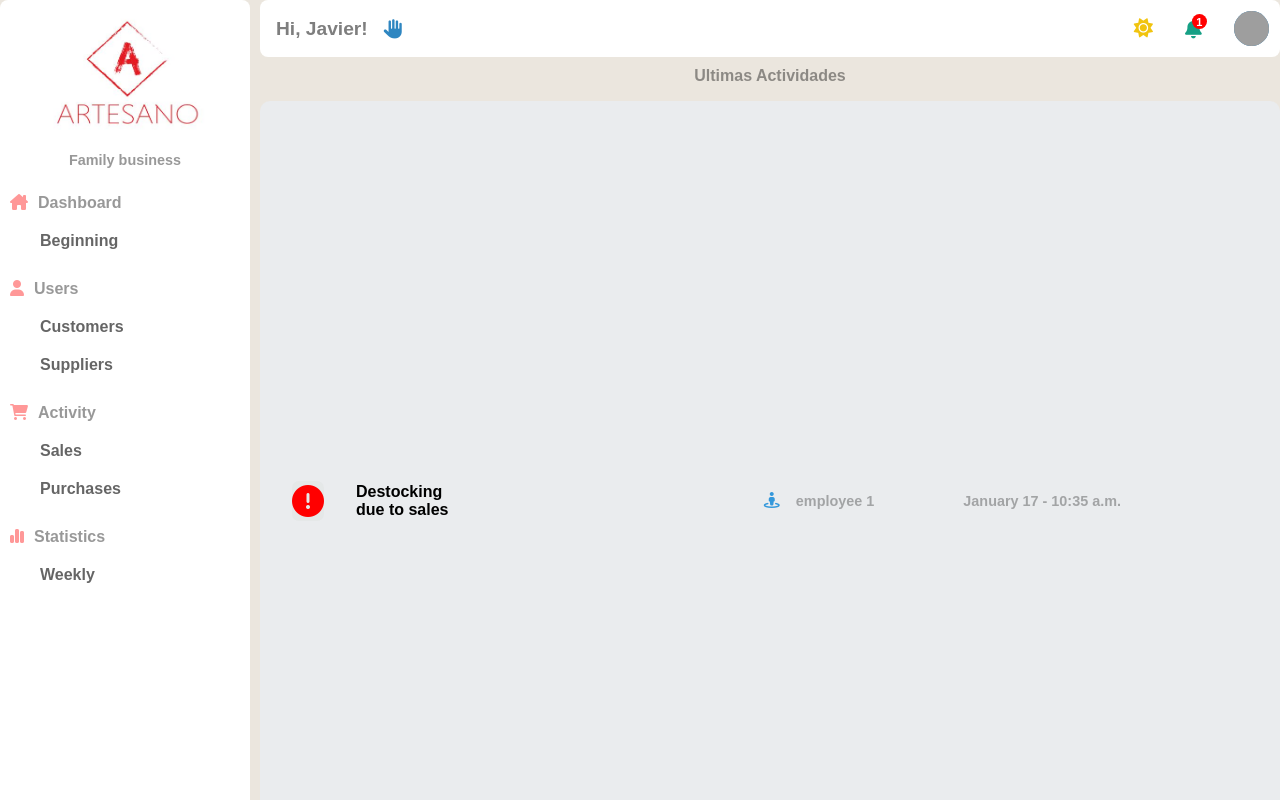
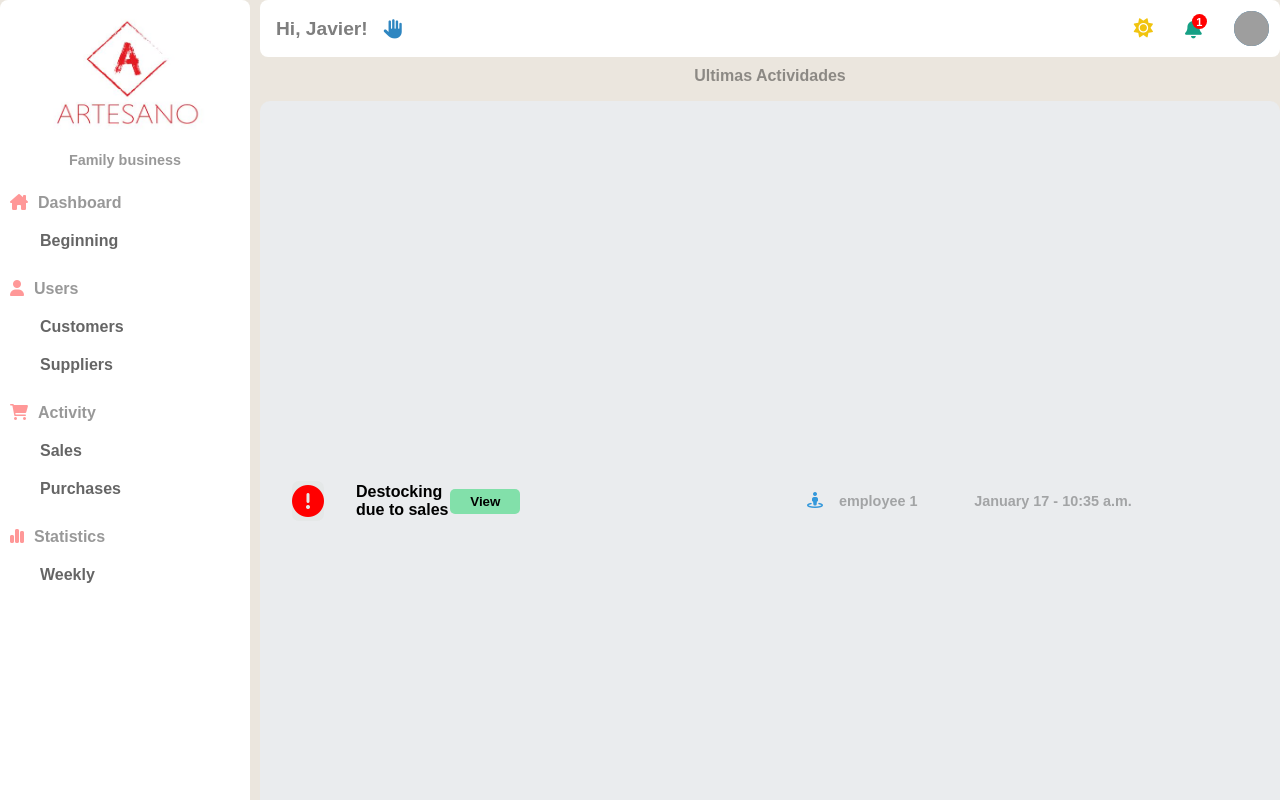
Before and after one commit to javier1793-op/Tesis, a React (Vite) app: page / in a window 1280 px wide. Shown: the top 800 px of the page. Built offline with nearby package versions, Linux system fonts and the light colour scheme; grey boxes are pictures that could not be loaded.

Commit message:
widgits button

```diff
--- a/src/Components/Widgets.jsx
+++ b/src/Components/Widgets.jsx
@@ -7,10 +7,16 @@ const Widgets = () => {
 
     <div className="container">
         <div className="info">
-            <div className="alert">
-            <i class="fa-solid fa-circle-exclamation"></i>
+            <div className="left-info">
+                <div className="alert">
+                <i class="fa-solid fa-circle-exclamation"></i>
+                </div>
+                <div className="description">Destocking due to sales</div>
             </div>
-            <div className="description">Destocking due to sales</div>
+            <div className="right-info">
+                <button>View</button>
+            </div>
+
         </div>
        <div className="linea"></div>
         <div className="detalle">
--- a/src/Components/widgets.scss
+++ b/src/Components/widgets.scss
@@ -11,10 +11,15 @@
 
 .info{
     display: flex;
+    justify-content: space-between;
+    align-items: center;
+}
+.info .left-info{
+    display: flex;
     align-items: center;
     gap: 2em;
 }
-.info .alert{
+.info .left-info .alert{
     color: red;
     background: #e5e8e8;
     width: 40px;
@@ -25,9 +30,27 @@
     align-items: center;
     border-radius: 7px;
 }
-.info .description{
+.info .left-info .description{
     font-size: 1em;
     font-weight: bold;
+}
+.info .right-info{
+    display: flex;
+    align-items: center;
+    justify-content: center;
+}
+.info .right-info button{
+    background:  #82e0aa ;
+    padding: 5px 20px;
+    cursor: pointer;
+    border-radius: 5px;
+    border: none;
+    font-weight: bold;
+    transition: .3s;
+}
+.info .right-info button:hover{
+    background:  #27ae60 ;
+    color: #fff;
 }
 
 .detalle{
```
